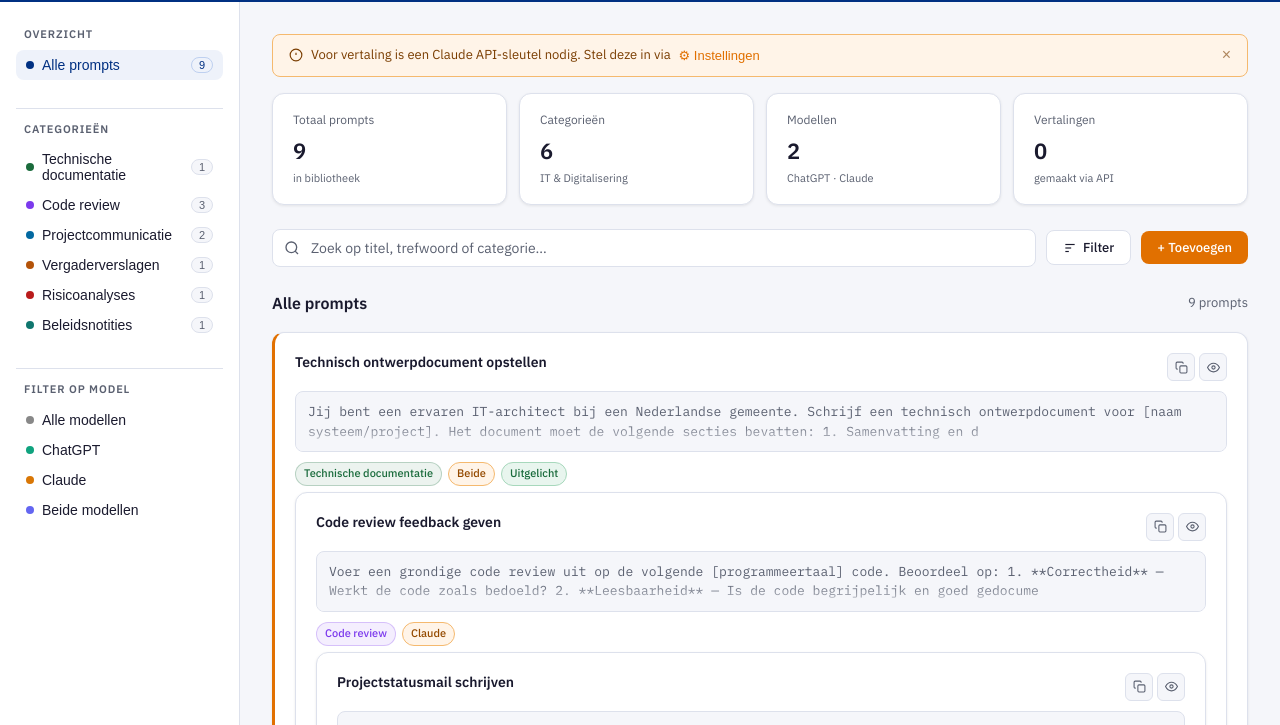
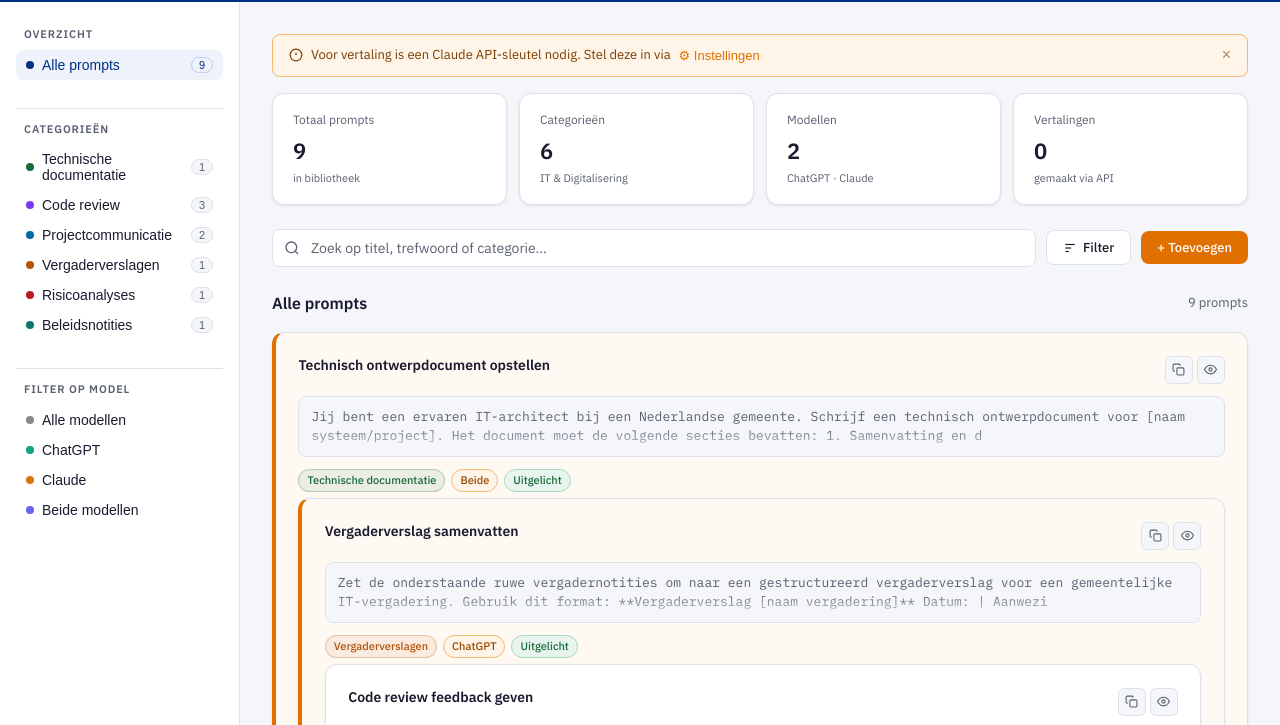
Before and after one commit to Gemeente-Leiden/prompt-bibliotheek, a plain HTML site: page index.html in a window 1280 px wide. Shown: the part 58-783 px from the top of the page. Drawn offline with Linux system fonts and the light colour scheme.

Commit message:
Adjust grid layout and prompt card styles

```diff
--- a/index.html
+++ b/index.html
@@ -268,8 +268,8 @@
   }
 .prompt-grid {
   display: grid;
-  grid-template-columns: repeat(auto-fit, minmax(320px, 1fr));
-  gap: 14px;
+  grid-template-columns: repeat(auto-fit, minmax(360px, 1fr));
+  gap: 16px;
   width: 100%;
 }
 
@@ -278,11 +278,11 @@
     background: var(--bg-white);
     border: 1px solid var(--border);
     border-radius: var(--radius-lg);
-    padding: 1.25rem;
+    padding: 1.4rem;
     box-shadow: var(--shadow);
     display: flex;
     flex-direction: column;
-    gap: 10px;
+    gap: 12px;
     transition: box-shadow 0.15s, border-color 0.15s;
     position: relative;
     overflow: hidden;
@@ -291,9 +291,10 @@
     box-shadow: 0 4px 12px rgba(0,0,0,0.1);
     border-color: #C8D0E4;
   }
-  .prompt-card.featured {
-    border-left: 3px solid var(--oranje);
-  }
+.prompt-card.featured {
+  border-left: 4px solid var(--oranje);
+  background: #FFF9F3;
+}
   .card-top {
     display: flex;
     align-items: flex-start;
@@ -1121,7 +1122,11 @@ function renderPrompts() {
     empty.style.display = 'block';
   } else {
     empty.style.display = 'none';
-    grid.innerHTML = filtered.map(p => renderCard(p)).join('');
+    const sorted = filtered.sort((a, b) => {
+  return (b.featured === true) - (a.featured === true);
+});
+
+grid.innerHTML = sorted.map(p => renderCard(p)).join('');
   }
 
   document.getElementById('result-count').textContent = filtered.length + ' prompt' + (filtered.length !== 1 ? 's' : '');
```
